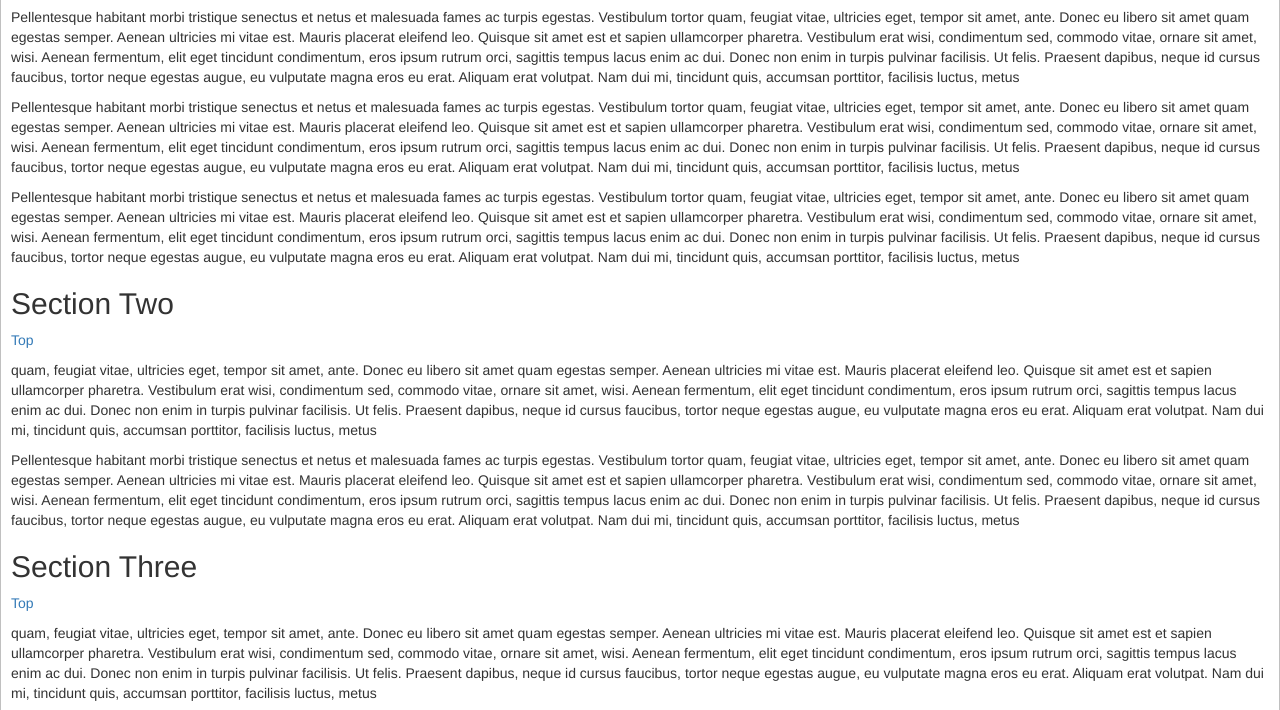
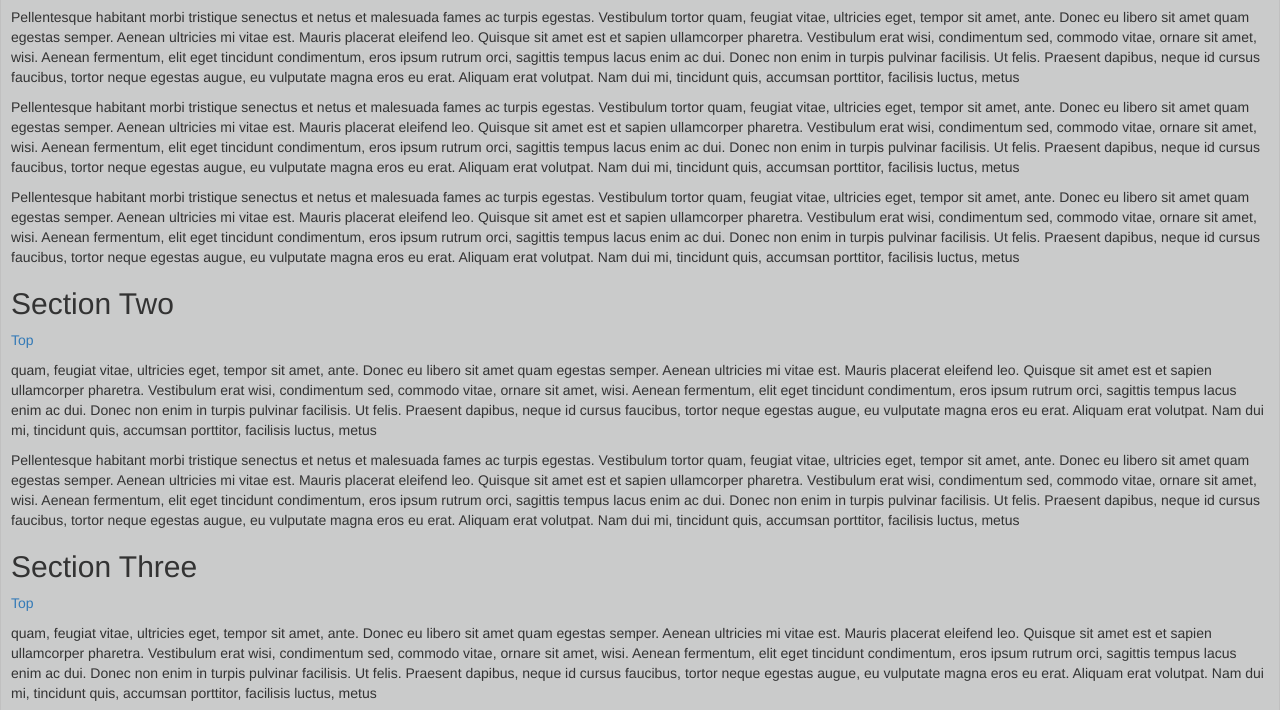
Before and after one commit to muusah/GPS1, a plain HTML site: page tennis.html in a window 1280 px wide. Shown: the part 461-1171 px from the top of the page. Drawn offline with nearby package versions, Linux system fonts and the light colour scheme.

Commit message:
update file tennis.html

```diff
--- a/tennis.html
+++ b/tennis.html
@@ -66,7 +66,7 @@ $('a[href*="#"]')
 </script>
 
 </head>
-<body>
+<body style="background-color: rgba(137, 138, 139, 0.445);">
 
     <nav class="navbar navbar-expand-lg navbar-dark bg-dark fixed-top id="mainnNav">
         <div class="container">
```
